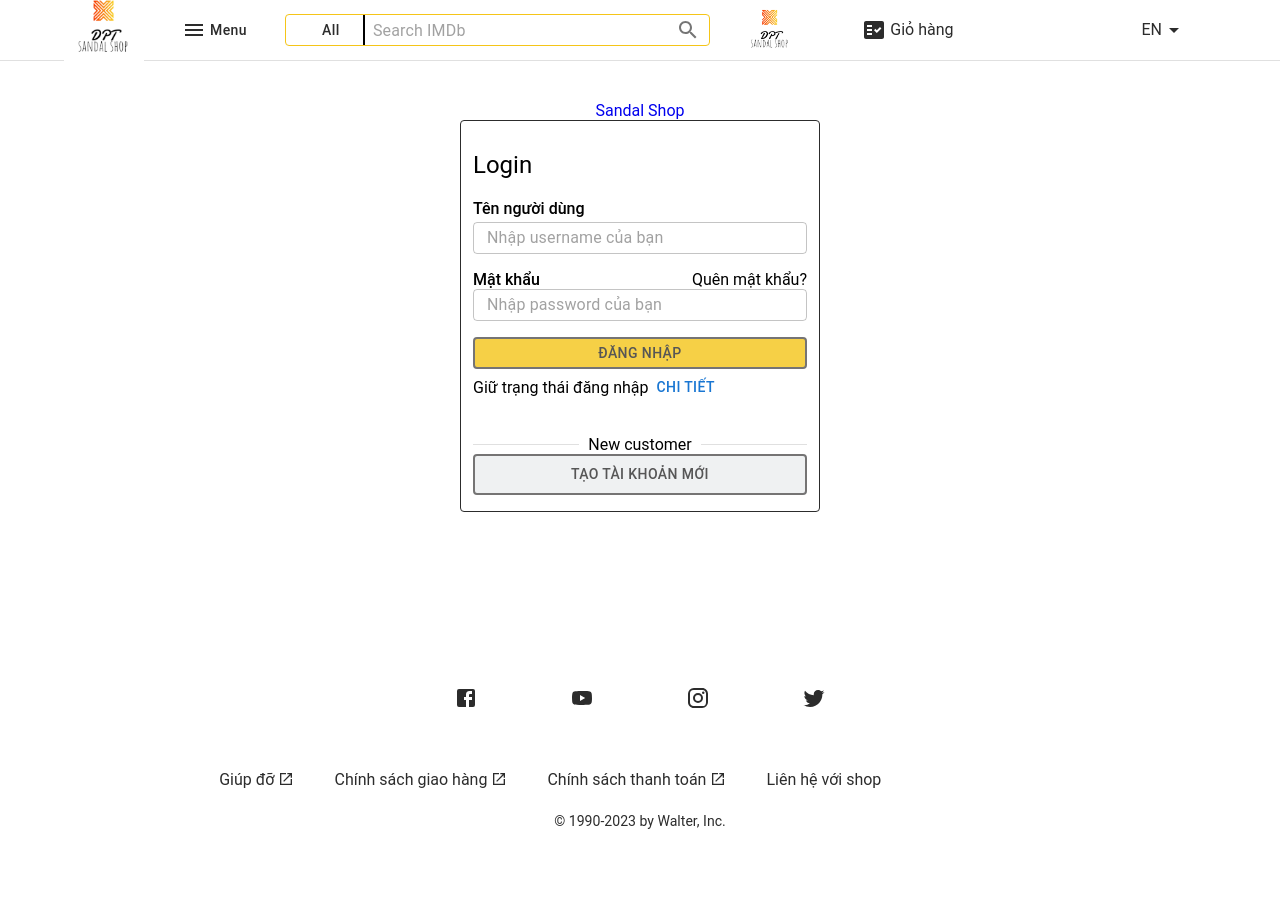
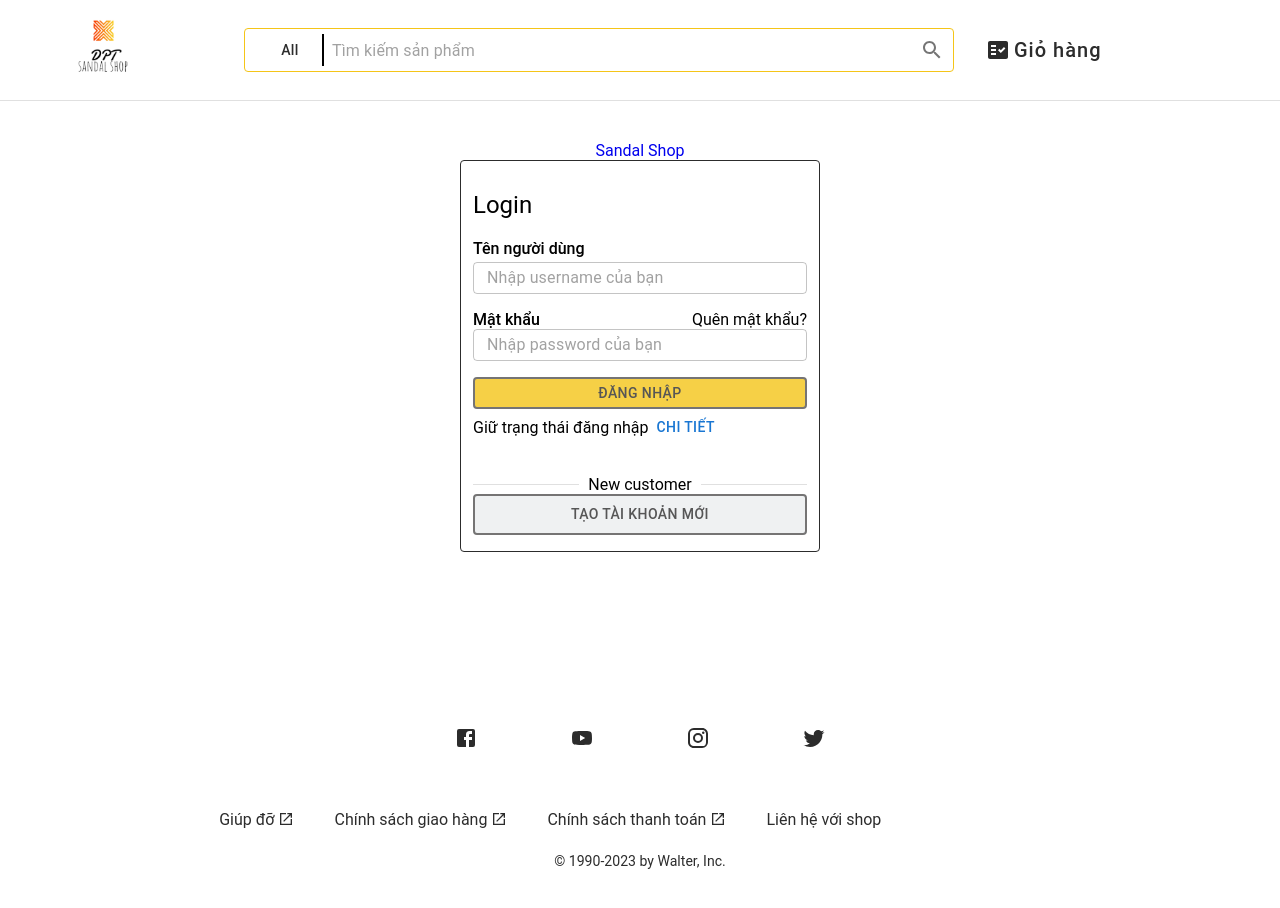
Before and after one commit to walter1912/sandal-shop-frontend, a Next.js app: page /auth/login in a window 1280 px wide. Shown: the top 908 px of the page. Built offline with nearby package versions, Linux system fonts and the light colour scheme.

Commit message:
update logic auth

```diff
--- /dev/null
+++ b/src/lib/hooks/useAuthSuccess.ts
@@ -0,0 +1,17 @@
+"use client";
+
+import { useEffect } from "react";
+import { useAppSelector } from "../store/hook";
+import { useRouter } from "next/navigation";
+
+export function useAuthSuccess() {
+  const response = useAppSelector((state) => state.response);
+
+  // sau khi dang nhap thi se chuyen toi trang chu
+  const router = useRouter();
+  return useEffect(() => {
+    setTimeout(() => {
+      if (response.type === "success" && response.toast) router.push("/");
+    }, 1000);
+  }, [response]);
+}
--- a/src/modules/app-layout/Header/custom-mui/index.ts
+++ b/src/modules/app-layout/Header/custom-mui/index.ts
@@ -1,17 +1,21 @@
 import styled from "@emotion/styled";
 import { Container, OutlinedInput } from "@mui/material";
+import Link from "next/link";
 
 export const Contained = styled(Container)((props?: any) => ({
-  height: "60px",
+  height: "100px",
   width: "100vw",
-  padding: "14px 10px",
+  padding: "28px 10px",
   display: "flex",
   flexDirection: "row",
   alignItems: "center",
   backgroundColor: "var(--white)",
   color: "var(--black)",
 }));
-export const MenuList = styled("div")((props?: any) => ({
+export const MenuList = styled(Link)((props?: any) => ({
+  fontSize:'20px',
+  fontWeight:500,
+  letterSpacing:'1px',
   padding: "0px 20px",
   marginLeft: "10px",
   marginRight: "10px",
--- a/src/modules/app-layout/Header/index.tsx
+++ b/src/modules/app-layout/Header/index.tsx
@@ -1,5 +1,5 @@
 "use client";
-import React, { useState } from "react";
+import React, { useEffect, useState } from "react";
 
 //material UI
 import { Divider, IconButton, InputAdornment } from "@mui/material";
@@ -19,23 +19,24 @@ import { Contained, SearchForm, MenuList } from "./custom-mui";
 import { Imgs } from "~/assets";
 import Image from "next/image";
 import logo from "~/assets/images/logo.png";
+import { useAppSelector } from "~/lib/store/hook";
 const Header = (props?: any) => {
+  const auth = useAppSelector((state) => state.auth);
   return (
     <>
       <Contained>
-        <Link className="main logo" href="/">
+        <Link className="main-logo" href="/">
           <Image
             alt="Logo"
             src={logo}
             style={{
               width: "80px",
               height: "auto",
+              marginRight: "100px",
             }}
           />
         </Link>
-        <MenuList>
-          <MenuDialog />
-        </MenuList>
+
         <SearchForm
           type={"search"}
           focus="true"
@@ -60,44 +61,28 @@ const Header = (props?: any) => {
             </InputAdornment>
           }
           label=""
-          placeholder="Search IMDb"
+          placeholder="Tìm kiếm sản phẩm"
         />
-        <MenuList>
-        <Image
-            alt="Logo"
-            src={logo}
-            style={{
-              width: "60px",
-              height: "auto",
-            }}
-          />
-        </MenuList>
+
         <Divider
           orientation="vertical"
           flexItem
           sx={{ borderLeftWidth: "1px", borderColor: "var(--white)" }}
         />
-        <MenuList>
+
+        <MenuList href={"/cart"}>
           <FactCheck />
           <span>Giỏ hàng</span>
         </MenuList>
+
         {/* login hoặc sign in */}
         {false ? (
-          <Link href="/login/option">
-            <MenuList>
-              <span>Sign In</span>
-            </MenuList>
-          </Link>
+          <MenuList href={"/login"}>
+            <span>Đăng nhập</span>
+          </MenuList>
         ) : (
-          <MenuList>
-            <AccountMenu />
-          </MenuList>
+          <MenuList href={"/profile"}>{auth.username}</MenuList>
         )}
-
-        <MenuList>
-          <span>EN</span>
-          <ArrowDropDown />
-        </MenuList>
       </Contained>
       <Divider />
     </>
--- a/src/modules/auth/templates/login/index.tsx
+++ b/src/modules/auth/templates/login/index.tsx
@@ -1,5 +1,5 @@
 "use client";
-import React, { useEffect } from "react";
+import React from "react";
 import {
   ButtonMain,
   FormField,
@@ -16,22 +16,17 @@ import CustomPopover from "../../components/popover";
 import { authRequest } from "~/services/auth/authRequest";
 import { useAppDispatch, useAppSelector } from "~/lib/store/hook";
 import { useRouter } from "next/navigation";
+import { useAuthSuccess } from "~/lib/hooks/useAuthSuccess";
 
 const LoginWithAccount = () => {
-  const router = useRouter();
   const dispatch = useAppDispatch();
-  const response = useAppSelector((state) => state.response);
 
 
   async function postData(values: loginDto) {
     await authRequest.login(values, dispatch);
   }
-  // sau khi dang nhap thi se chuyen toi trang chu
-  useEffect(() => {
-    setTimeout(() => {
-      if (response.type === "success" && response.toast) router.push("/");
-    }, 1000);
-  }, [response]);
+  useAuthSuccess();
+
   return (
     <PageContained bgcolor="var(--white)">
       <Link href="/">Sandal Shop</Link>
--- a/src/modules/auth/templates/register/index.jsx
+++ b/src/modules/auth/templates/register/index.jsx
@@ -20,6 +20,9 @@ import FormBasicComponent from "./FormBasic";
 import FormUniqueComponent from "./FormUnique";
 import { authRequest } from "~/services/auth/authRequest";
 import { useDispatch } from "react-redux";
+import { useAppSelector } from "~/lib/store/hook";
+import { useRouter } from "next/navigation";
+import { useAuthSuccess } from "~/lib/hooks/useAuthSuccess";
 
 const SignUp = (props) => {
   const dispatch = useDispatch()
@@ -31,6 +34,8 @@ const SignUp = (props) => {
     console.log("values: ", values);
     await authRequest.register(values, dispatch);
   }
+  useAuthSuccess();
+
   return (
     <PageContained bgcolor="var(--white)" container="true">
       <Link href="/">logo1</Link>
```
